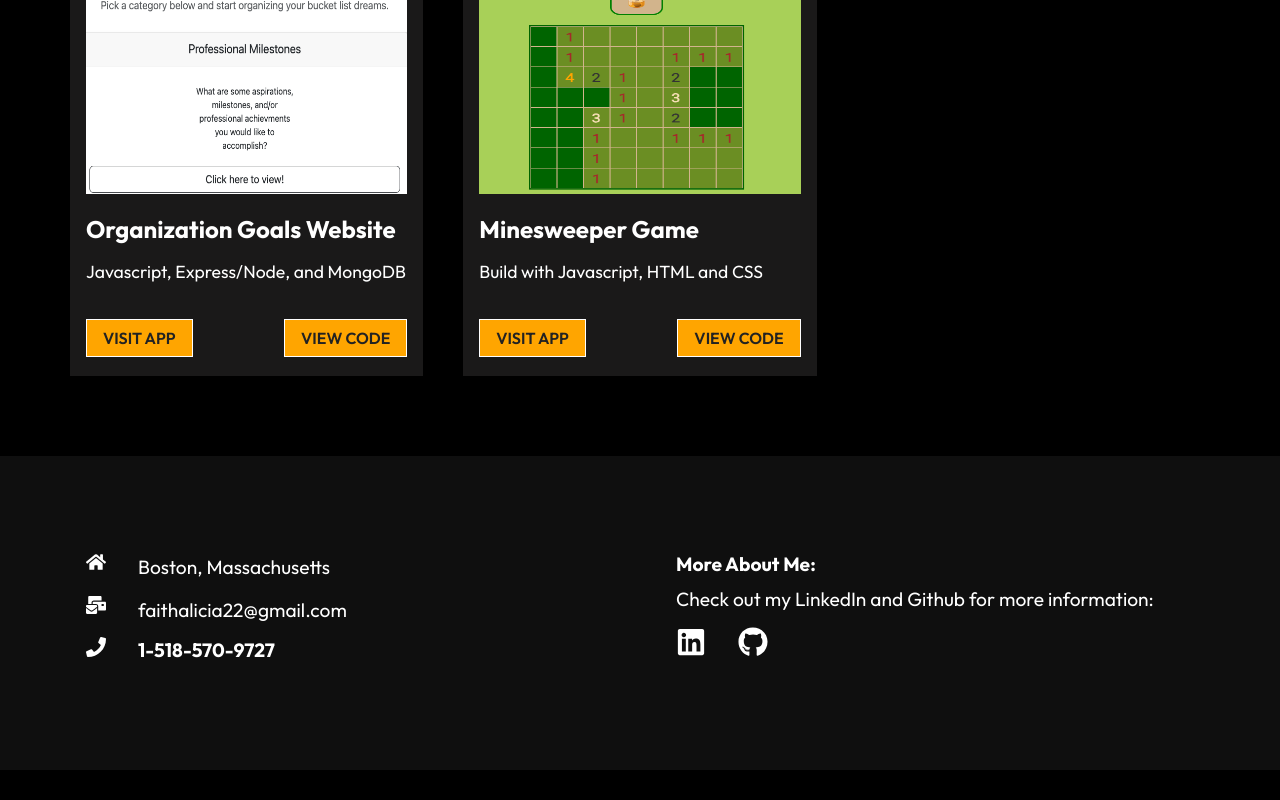
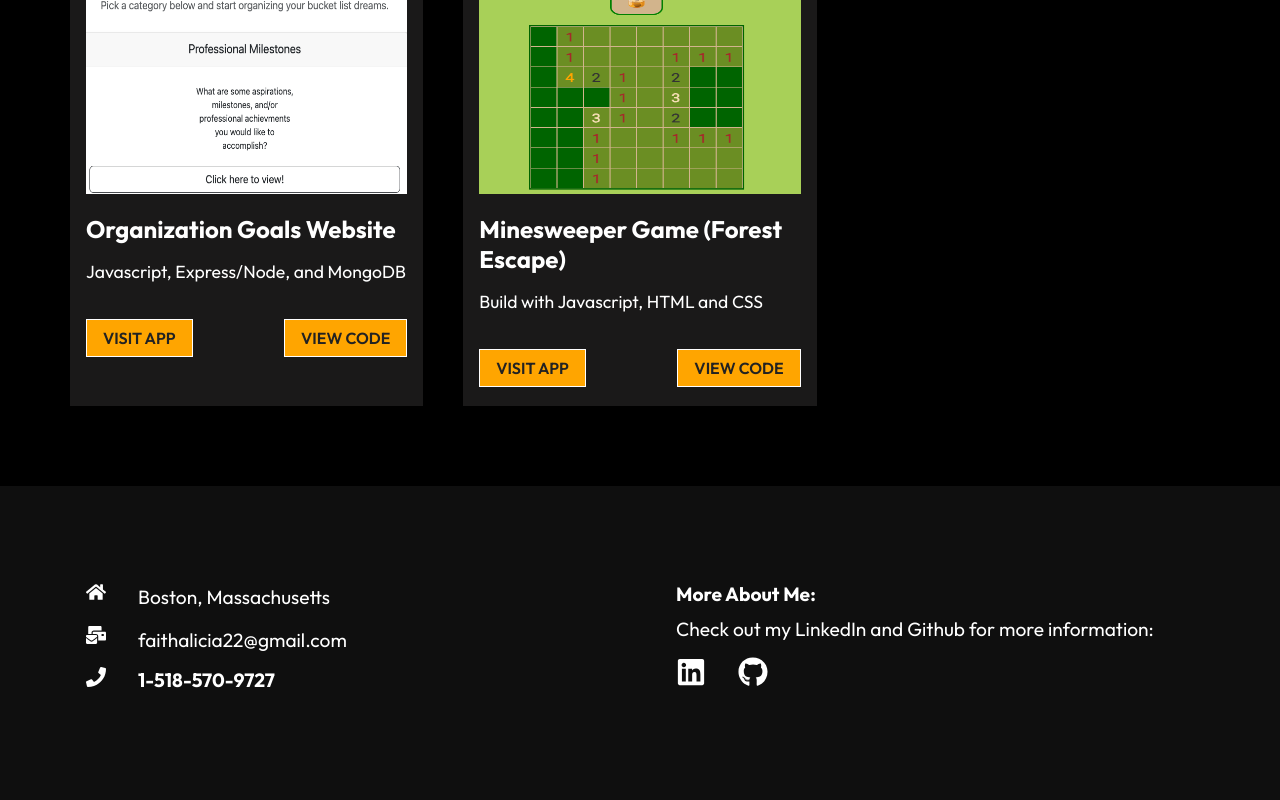
Before and after one commit to faithnicoletti/portfolio, a React (Create React App) app: page / in a window 1280 px wide. Shown: the part 1603-2403 px from the top of the page. Before the commit the page ends 2373 px from the top, so only its background shows below. Built offline with nearby package versions, Linux system fonts and the light colour scheme.

Commit message:
title changes

```diff
--- a/src/components/WorkCardData.js
+++ b/src/components/WorkCardData.js
@@ -35,7 +35,7 @@ const ProjectCardData = [
     },
     {
         imgscr: gameImage,
-        title: "Minesweeper Game",
+        title: "Minesweeper Game (Forest Escape)",
         text: "Build with Javascript, HTML and CSS",
         view: "https://main--ornate-sorbet-d2b205.netlify.app/",
         code: "https://github.com/faithnicoletti/faithGameProject1"
```
